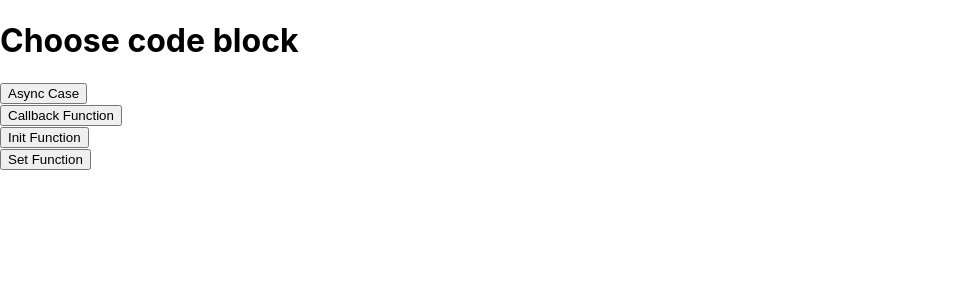
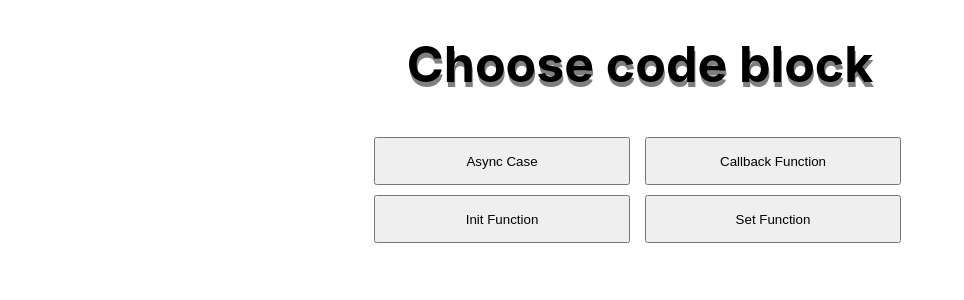
Before and after one commit to shaharmagen/Editor, a React (Create React App) app: page / in a window 1280 px wide. Shown: the top 300 px of the page, without its empty margins (0-964 px from the left). Built offline with nearby package versions, Linux system fonts and the light colour scheme.

Commit message:
secondChange

```diff
--- a/package.json
+++ b/package.json
@@ -3,10 +3,15 @@
   "version": "0.1.0",
   "private": true,
   "dependencies": {
+    "@monaco-editor/react": "^4.6.0",
     "@testing-library/jest-dom": "^5.17.0",
     "@testing-library/react": "^13.4.0",
     "@testing-library/user-event": "^13.5.0",
+    "@uiw/react-codemirror": "^4.21.21",
+    "codemirror": "^5.65.16",
     "express": "^4.18.2",
+    "highlight.js": "^11.9.0",
+    "monaco-editor": "^0.45.0",
     "react": "^18.2.0",
     "react-dom": "^18.2.0",
     "react-scripts": "5.0.1",
--- a/src/index.css
+++ b/src/index.css
@@ -11,3 +11,40 @@ code {
   font-family: source-code-pro, Menlo, Monaco, Consolas, 'Courier New',
     monospace;
 }
+
+/* Lobby component style */
+.lobby {
+  display: flex;
+  flex-direction: column;
+  align-items: center;
+}
+
+.lobbyTitle {
+  font-size: 50px;
+  text-shadow: 1px 5px 0px rgba(0, 0, 0, 0.5);
+}
+
+.codeBlocks {
+  display: grid;
+  grid-template: repeat(2, auto) / repeat(2, auto);
+  gap: 10px;
+  margin-top: 10px;
+}
+
+.block {
+  height: 6vh;
+  width: 20vw;
+  margin-right: 5px;
+}
+
+/* Lobby component style */
+.codeBlock {
+  display: flex;
+  flex-direction: column;
+  align-items: center;
+}
+
+.blockTitle {
+  font-size: 50px;
+  text-shadow: 1px 5px 0px rgba(0, 0, 0, 0.5);
+}
--- a/src/pages/CodeBlock.js
+++ b/src/pages/CodeBlock.js
@@ -1,36 +1,25 @@
 import React, {useEffect, useState, useRef} from "react";
 import io from "socket.io-client";
-// import hljs from "highlight.js";
-// import "highlight.js/styles/atom-one-dark.css";
+import Editor from "@monaco-editor/react";
 
 function CodeBlock(props) {
-  const [title, setTitle] = useState(props.title);
   const [code, setCode] = useState('');
-  const [readOnly, setReadOnly] = useState(false);
-  const [isMentor, setIsMentor] = useState(false);
+  const [isReadOnly, setIsReadOnly] = useState(true);
   const socketRef = useRef(null); // Use useRef to keep a mutable reference
-
 
   useEffect(() => {
       // Connect to the server
       socketRef.current = io.connect('http://localhost:3000');
 
-      //the first user who opens the code block page is the mentor
-      // socket.on("assign-mentor", ({ isMentor }) => {
-      //   setIsMentor(isMentor);
-      //   setReadOnly(isMentor);
-      // });
+      // Listen for role updates from the server
+      socketRef.current.on('assign-role', (role) => {
+        setIsReadOnly(role !== 'student'); // Set read-only based on role
+      });
 
       // Listen for code updates from the server
       socketRef.current.on("code-change", (code) => {
           setCode(code);
       });
-
-      //initial setup for the mentor
-      // if (isMentor) {
-      //     // Emit the initial code to the server
-      //     socket.emit("code-change", { title, code: editor.value });
-      // }
 
       // Cleanup function when component unmounts
       return () => {
@@ -40,36 +29,26 @@ function CodeBlock(props) {
       };
   }, []);
 
-  // useEffect(() => {
-  //     hljs.highlightAll();
-  //   }, [code]);
-
-  // const handleTitleChange = (event) => {
-  //   setTitle(event.target.value);
-  // };
-
-  const handleCodeChange = (event) => {
-    const updatedCode = event.target.value;
-    setCode(updatedCode);
-    if (socketRef.current) {
-      socketRef.current.emit("code-change", updatedCode);
+  const handleEditorChange = (value) => {
+    setCode(value);
+    if (!isReadOnly && socketRef.current) {
+      socketRef.current.emit("code-change", value);
     }
   };
 
   return (
-    <div className="codeblock">
-        <h1
-          className="title"
-          // onChange={handleTitleChange}
-          >
-          {title}
-        </h1>
-        <textarea
-          id="editor"
+    <div className="codeBlock">
+        <h1 className="blockTitle">{props.title}</h1>
+        <Editor
+          height="90vh" // or set a specific height
+          language="javascript"
           value={code}
-          onChange={handleCodeChange}
-          // readOnly={readOnly}
-      />
+          onChange={handleEditorChange}
+          options={{
+            readOnly: isReadOnly,
+            automaticLayout: true
+          }}
+        />
     </div>
   );
 }
--- a/src/pages/Lobby.js
+++ b/src/pages/Lobby.js
@@ -7,7 +7,7 @@ function Lobby(props) {
       <div className="codeBlocks">
         {props.codeBlocks.map((block, index) => (
           <div key={index}>
-            <button onClick={() => props.navigateToCodeBlock(index)}>
+            <button className="block" onClick={() => props.navigateToCodeBlock(index)}>
               {block.title}
             </button>
           </div>
```
Also changed, not shown: src/server.js (+16 -2 lines), 1 other file (tests, documents, lock files or other folders).
